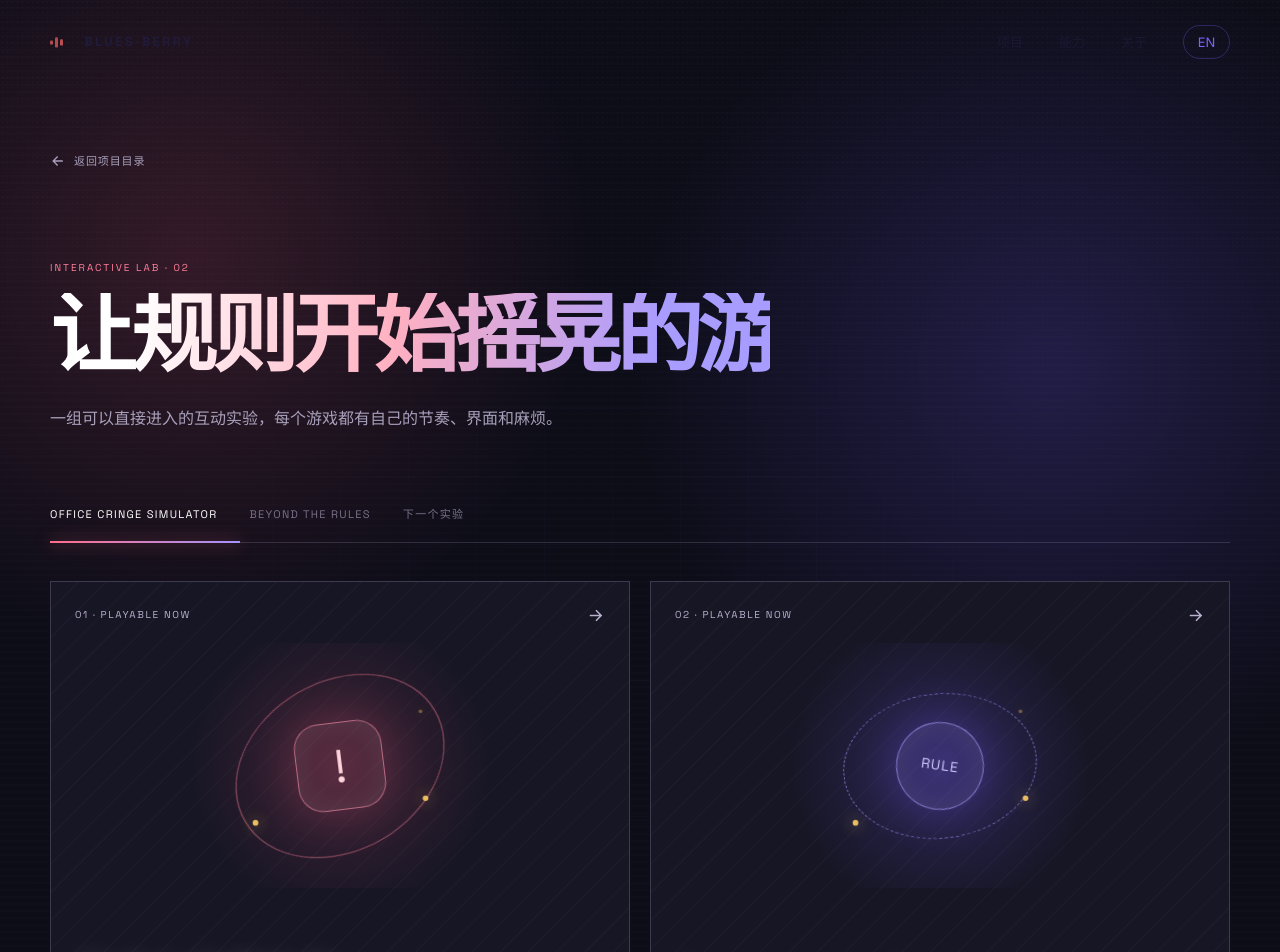
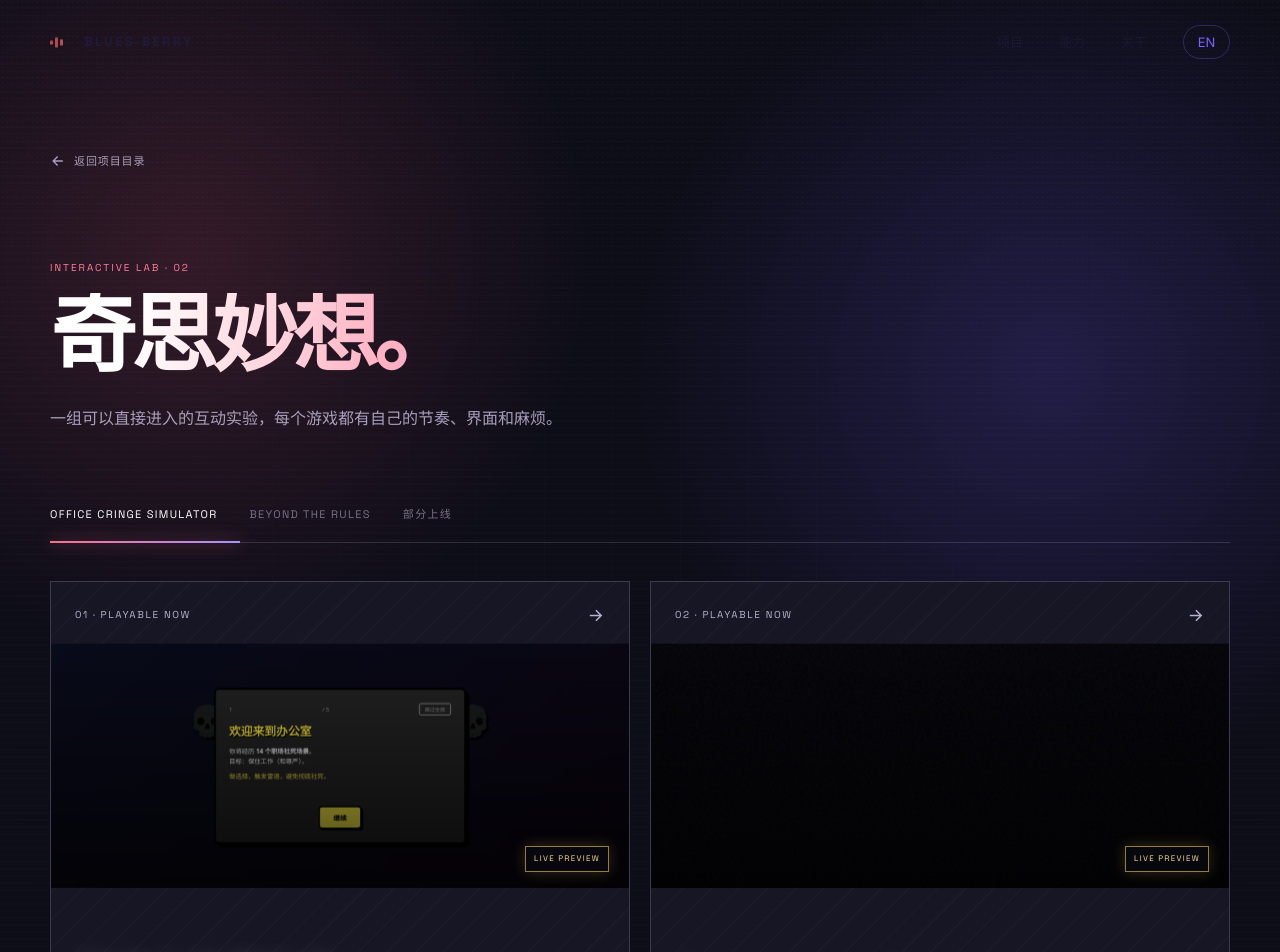
Before and after one commit to Blues-berry/portfolio-hub, a Next.js app: page /projects/game-demos in a window 1280 px wide. Shown: the top 952 px of the page. Built offline with nearby package versions, Linux system fonts and the light colour scheme; no server answers.

Commit message:
Use live game previews and refine demo copy

```diff
--- a/app/globals.css
+++ b/app/globals.css
@@ -2352,14 +2352,54 @@ body:has(.directory-main) .footer-inner {
 .game-demo-art {
   height: 245px;
   margin: 18px -24px 0;
-  display: grid;
-  place-items: center;
+  position: relative;
+  display: block;
   overflow: hidden;
   background: radial-gradient(circle, rgba(255, 92, 124, 0.18), transparent 48%);
 }
 
 .game-demo-card-rules .game-demo-art {
   background: radial-gradient(circle, rgba(116, 94, 255, 0.24), transparent 48%);
+}
+
+.game-demo-cover-frame {
+  position: absolute;
+  top: 50%;
+  left: 50%;
+  width: 238%;
+  height: 238%;
+  border: 0;
+  pointer-events: none;
+  background: #0a0a10;
+  transform: translate(-50%, -50%) scale(0.42);
+  transform-origin: center;
+  filter: saturate(0.92) contrast(1.06);
+}
+
+.game-demo-art::after {
+  position: absolute;
+  inset: 0;
+  content: "";
+  pointer-events: none;
+  background:
+    linear-gradient(180deg, rgba(9, 8, 17, 0.1), rgba(9, 8, 17, 0.78)),
+    repeating-linear-gradient(0deg, transparent 0 5px, rgba(255, 255, 255, 0.06) 6px, transparent 7px);
+  mix-blend-mode: multiply;
+}
+
+.game-demo-cover-label {
+  position: absolute;
+  right: 20px;
+  bottom: 16px;
+  z-index: 2;
+  padding: 5px 8px;
+  border: 1px solid rgba(255, 209, 102, 0.58);
+  color: #ffe19a;
+  background: rgba(11, 10, 19, 0.72);
+  font-family: var(--font-display), sans-serif;
+  font-size: 8px;
+  letter-spacing: 0.16em;
+  box-shadow: 0 0 15px rgba(255, 209, 102, 0.2);
 }
 
 .game-demo-orbit {
--- a/components/game-demos-hub.tsx
+++ b/components/game-demos-hub.tsx
@@ -38,14 +38,14 @@ export function GameDemosHub({ locale }: { locale: Locale }) {
             <ArrowIcon /> {isEnglish ? "Back to project index" : "返回项目目录"}
           </Link>
           <p className="game-hub-kicker">{isEnglish ? "INTERACTIVE LAB · 02" : "INTERACTIVE LAB · 02"}</p>
-          <h1>{isEnglish ? "Games that make the rules wobble." : "让规则开始摇晃的游戏。"}</h1>
+          <h1>{isEnglish ? "Imaginative experiments." : "奇思妙想。"}</h1>
           <p>{isEnglish ? "A small shelf of playable experiments, each with its own rhythm, interface, and kind of trouble." : "一组可以直接进入的互动实验，每个游戏都有自己的节奏、界面和麻烦。"}</p>
         </section>
 
         <nav className="game-hub-tabs page-shell" aria-label={isEnglish ? "Game demos" : "游戏 Demo"}>
           <Link className="game-hub-tab active" href={localePath(locale, games[0].href)}>{games[0].title}</Link>
           <Link className="game-hub-tab" href={localePath(locale, games[1].href)}>{games[1].title}</Link>
-          <span className="game-hub-tab">{isEnglish ? "Next experiment" : "下一个实验"}</span>
+          <span className="game-hub-tab">{isEnglish ? "Partially live" : "部分上线"}</span>
           <span className="game-hub-tab-line" aria-hidden="true" />
         </nav>
 
@@ -57,11 +57,14 @@ export function GameDemosHub({ locale }: { locale: Locale }) {
                 <ArrowIcon />
               </div>
               <div className="game-demo-art" aria-hidden="true">
-                <span className="game-demo-orbit" />
-                <span className="game-demo-core">{game.tone === "cringe" ? "!" : "RULE"}</span>
-                <span className="game-demo-spark spark-a" />
-                <span className="game-demo-spark spark-b" />
-                <span className="game-demo-spark spark-c" />
+                <iframe
+                  className="game-demo-cover-frame"
+                  src={game.tone === "cringe" ? "/games/office-cringe/index.html" : "/games/beyond-the-rules/index.html"}
+                  title={`${game.title} preview`}
+                  tabIndex={-1}
+                  loading="lazy"
+                />
+                <span className="game-demo-cover-label">LIVE PREVIEW</span>
               </div>
               <div className="game-demo-copy">
                 <h2>{game.tone === "rules" || isEnglish ? game.title : game.cnTitle}</h2>
```
